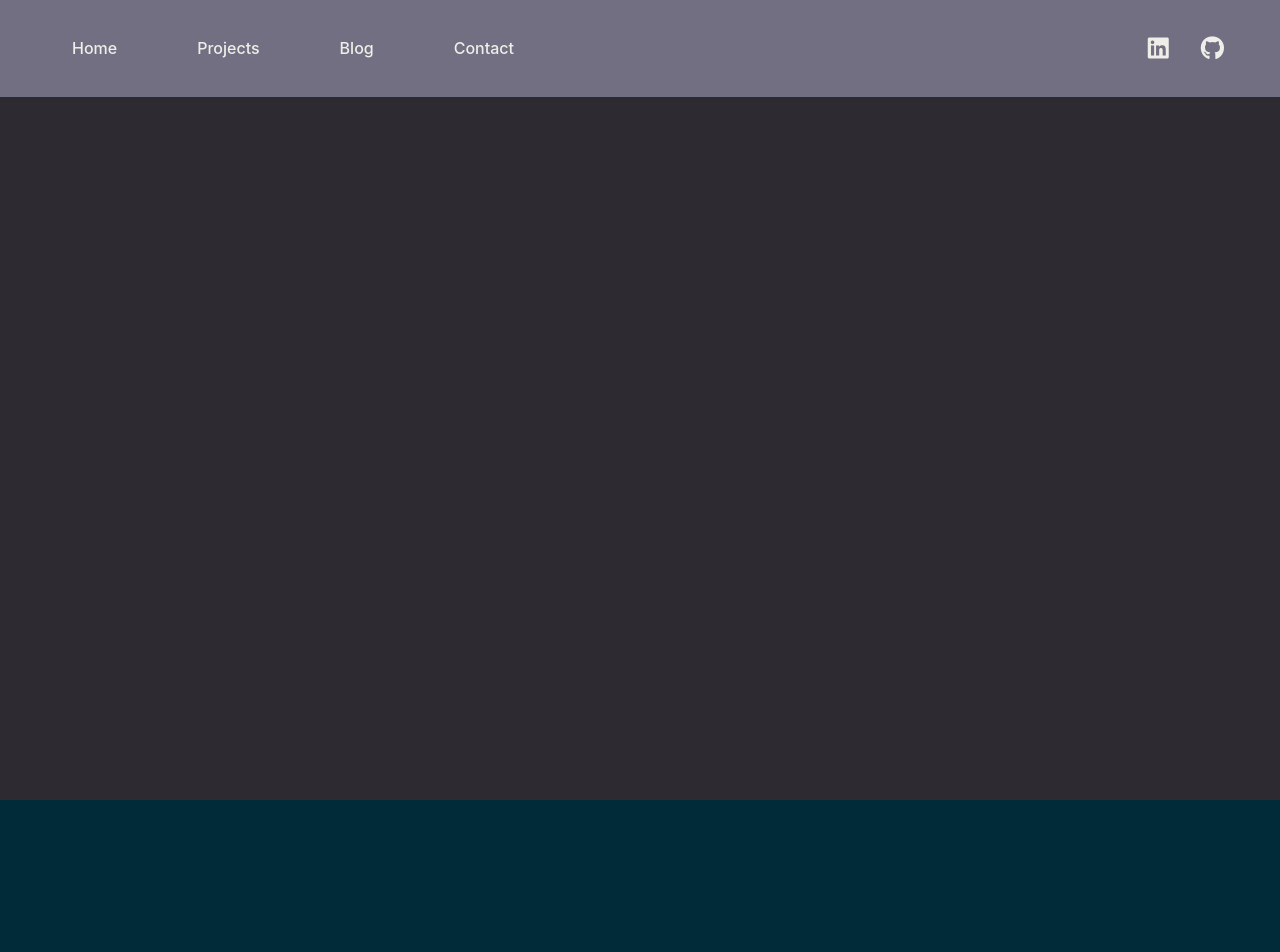
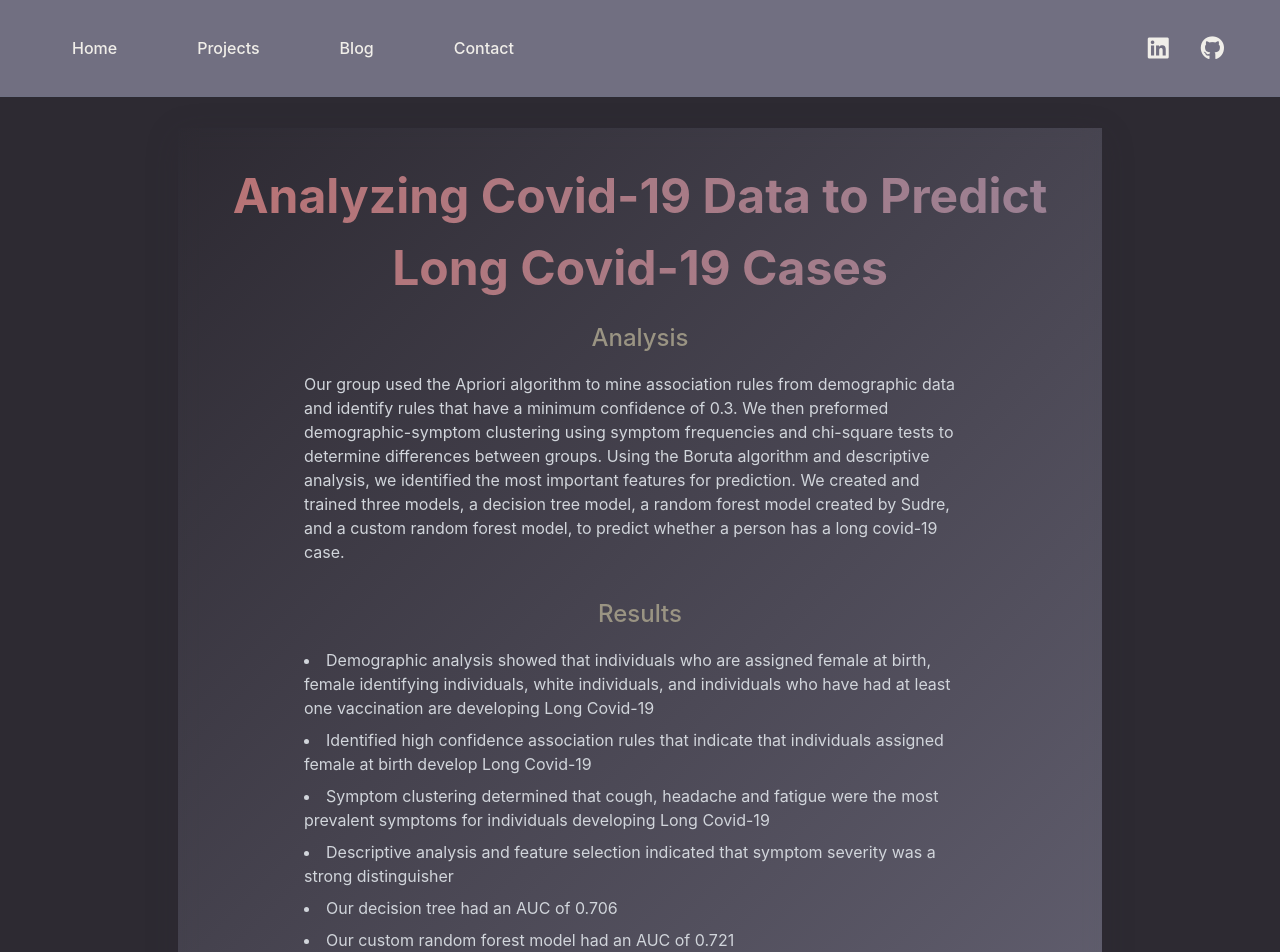
Before and after one commit to kdotzlaw/website, a React (Create React App) app in the folder portfolio-website/: page /projects/1 in a window 1280 px wide. Shown: the top 952 px of the page. Before the commit the page ends 800 px from the top, so only its background shows below. Built offline with nearby package versions, Linux system fonts and the light colour scheme.

Commit message:
project-detail page structure & style matches site

```diff
--- a/portfolio-website/src/components/Project-Detail.js
+++ b/portfolio-website/src/components/Project-Detail.js
@@ -9,10 +9,36 @@ const ProjectDetail = ({projects}) => {
     const project = projects?.find(p => p.id === parseInt(projectId));
     if (!project) return <div className="pt-20 text-center text-white">Project not found</div>;
 
+    const handleClick = () => {
+        window.open(project.url, "_blank");
+      };
     return(
-        <div className='pt-20 px-4 md:px-12  min-h-screen text-white project-detail'>
+        <div id='project-detail' className='min-h-screen pt-16 pb-16 sm:pt-20 px-4 sm:px-8 lg:px-12 text-white flex justify-center items-start'>
+              <div className='container mx-auto w-3/4'>
+                <div className='pt-20 px-4 md:px-12  min-h-screen text-white project-detail-container'>
+                    <div className='items-center flex flex-col justify-center gap-4 project-detail-content'>
+                        <h1 className=' text-center home-title'>{project.header}</h1>
+                        <h2 className='text-left home-subtitle'>{project.sub}</h2>
+                        <p className='text-left mb-4 text-lg md:text-base text-gray-300 max-w-2xl mx-auto leading-relaxed '>
+                            {project.sub_content}
+                        </p>
+                        <h2 className='text-left home-subtitle'>{project.footer}</h2>
+                        <ul className='list-disc list-inside text-left mb-4 text-lg md:text-base text-gray-300 max-w-2xl mx-auto leading-relaxed '>
+                            {project.result?.map((item, index) => (
+                            <li key={index} className='mb-2'>
 
+                                {item.content}
+                            </li>
+                            ))}
+                        </ul>
+                        <button className='button-primary'
+                            onClick={handleClick}>View Project on GitHub
+                        </button>
+                    </div>
+                </div>
+            </div>
         </div>
+
     );
 }
 export default ProjectDetail;
--- a/portfolio-website/src/components/Projects.js
+++ b/portfolio-website/src/components/Projects.js
@@ -1,4 +1,4 @@
-import sb from '../img/study-buddy.png';
+ import sb from '../img/study-buddy.png';
 
 
 //Logos
@@ -41,7 +41,7 @@ export const projects = [
             { src: pythonImg, alt: 'Python Logo' },
 
         ],
-        url:'https://github.com/rdotzlaw/COMP4710-Group-11',
+        url:'https://github.com/rdotzlaw/COMP4710-Group-11/tree/final',
         detail_url:'',
         description: 'A group project that analyzed COVID-19 data using Python and data mining techniques.',
         sub: `Analysis`,
--- a/portfolio-website/src/styles/main.css
+++ b/portfolio-website/src/styles/main.css
@@ -82,7 +82,7 @@
 }
 
   /* Project-Details.js */
-  .project-detail {
+  #project-detail {
     background-color: var(--primary);
     color: var(--text);
     padding-top: 6rem;
@@ -90,14 +90,14 @@
     padding-right: 1.5rem;
   }
 
-  .project-detail-content {
+ /* .project-detail-content {
     max-width: 56rem;
     margin: 0 auto;
     background-color: var(--bg-card);
     border-radius: 0.75rem;
     padding: 2rem;
     backdrop-filter: blur(8px);
-  }
+  }*/
 
   /* Project-Tiles.js */
   .project-tile {
@@ -109,7 +109,7 @@
     transition: all 0.3s ease;
   }
   /* About and Projects Section */
-.about-projects-container  {
+.about-projects-container, .project-detail-container  {
   background: linear-gradient(
     135deg,
     var(--bg-card) 0%,
```
